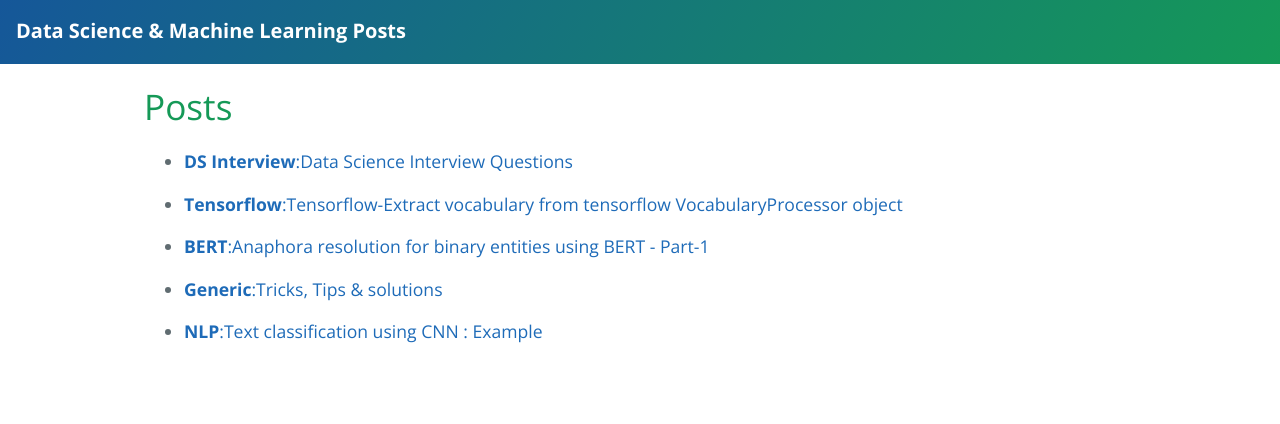
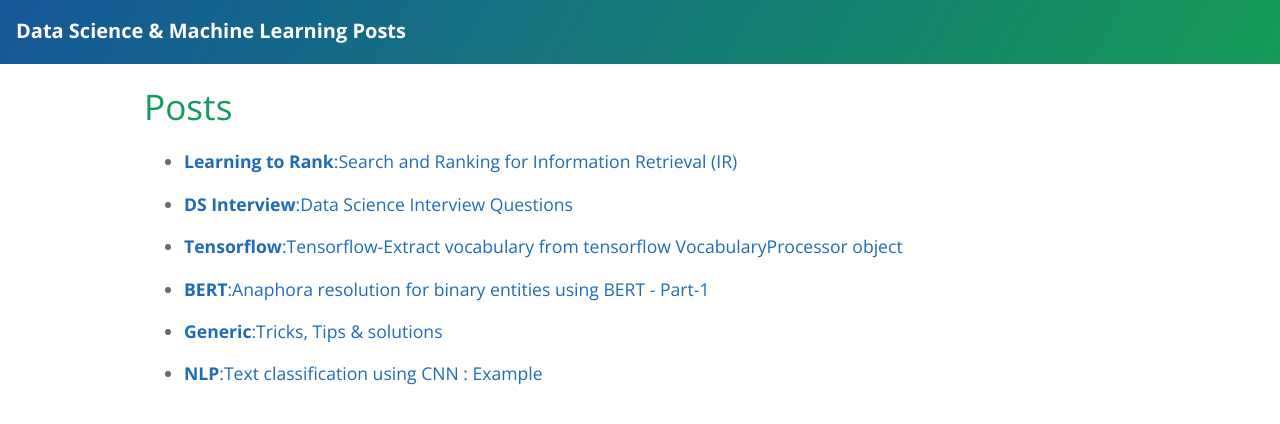
Before and after one commit to agarnitin86/agarnitin86.github.io, a Jekyll site: the page built from index.html, in a window 1280 px wide. Shown: the top 424 px of the page. Built offline with Jekyll 4.4.1, drawn with Linux system fonts in a browser that asks for light colours.

Commit message:
Added medium blog

```diff
--- a/index.html
+++ b/index.html
@@ -6,7 +6,12 @@
 
   <h1 class="page-heading">Posts</h1>
   <ul class="post-list">
-    {% for post in site.posts %}
+    <li>
+      <h4>
+        <a class="post-link" href="https://medium.com/data-science-at-microsoft/search-and-ranking-for-information-retrieval-ir-5f9ca52dd056"><b>Learning to Rank</b>:Search and Ranking for Information Retrieval (IR)</a>
+      </h4>
+    </li>
+  {% for post in site.posts %}
       <li>
         <h4>
           <a class="post-link" href="{{ post.url | prepend: site.baseurl }}"><b>{{post.category}}</b>:{{ post.title }}</a>
```
